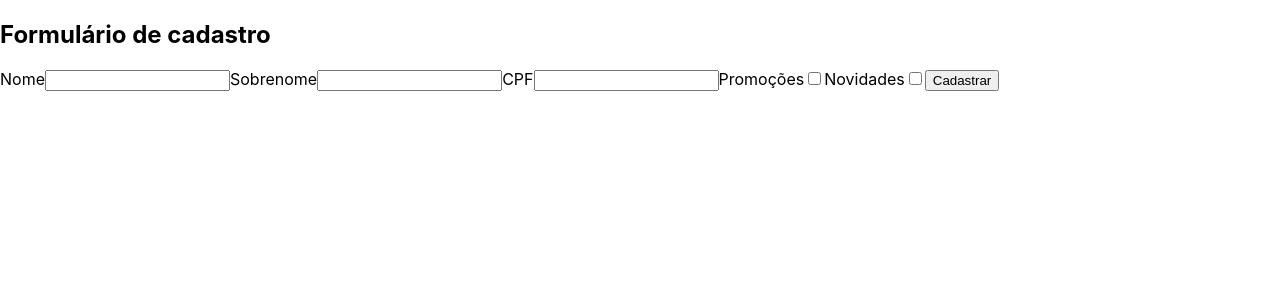
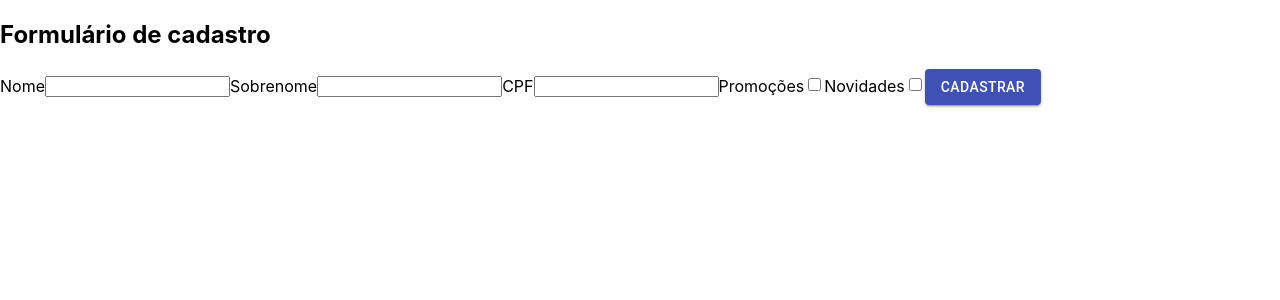
Before and after one commit to danielemaraschin/React-Function-Components-a-modern-approach, a React (Create React App) app in the folder my-app/: page / in a window 1280 px wide. Shown: the top 300 px of the page. Built offline with nearby package versions, Linux system fonts and the light colour scheme.

Commit message:
Learning about MATERIAL UI

```diff
--- a/my-app/src/components/FormularioCadastro/FormularioCadastro.js
+++ b/my-app/src/components/FormularioCadastro/FormularioCadastro.js
@@ -1,4 +1,6 @@
 import React, { Component } from 'react';
+import Button from "@material-ui/core/Button"
+
 
 function FormularioCadastro(){
     return(
@@ -18,8 +20,11 @@
         <label>Novidades</label>
         <input type="checkbox"/>
 
-        <button type="submit">Cadastrar</button>
-    </form>);
+        <Button type="submit" variant="contained" color="primary">
+            Cadastrar
+        </Button>
+    </form>
+   );
 }
 
-export default FormularioCadastro ;
+export default FormularioCadastro;
```
